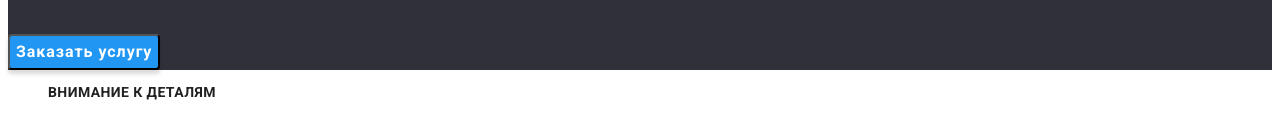
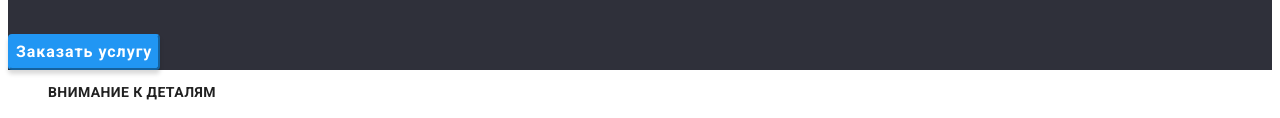
Before and after one commit to VlikToldo/goit-markup-hw-02, a plain HTML site: page index.html in a window 1280 px wide. Shown: the part 252-370 px from the top of the page. Drawn offline with Linux system fonts and the light colour scheme.

Commit message:
Update style.css

```diff
--- a/css/style.css
+++ b/css/style.css
@@ -89,6 +89,7 @@ ul {
   background: var(--button-color);
   box-shadow: 0px 4px 4px rgba(0, 0, 0, 0.15);
   border-radius: 4px;
+  border-color: var(--button-color);
   cursor: pointer;
 }
 
@@ -97,6 +98,7 @@ ul {
   background: #188ce8;
   box-shadow: 0px 4px 4px rgba(0, 0, 0, 0.15);
   border-radius: 4px;
+  border-color: #188ce8;
 }
 
 .visually-hidden {
```
